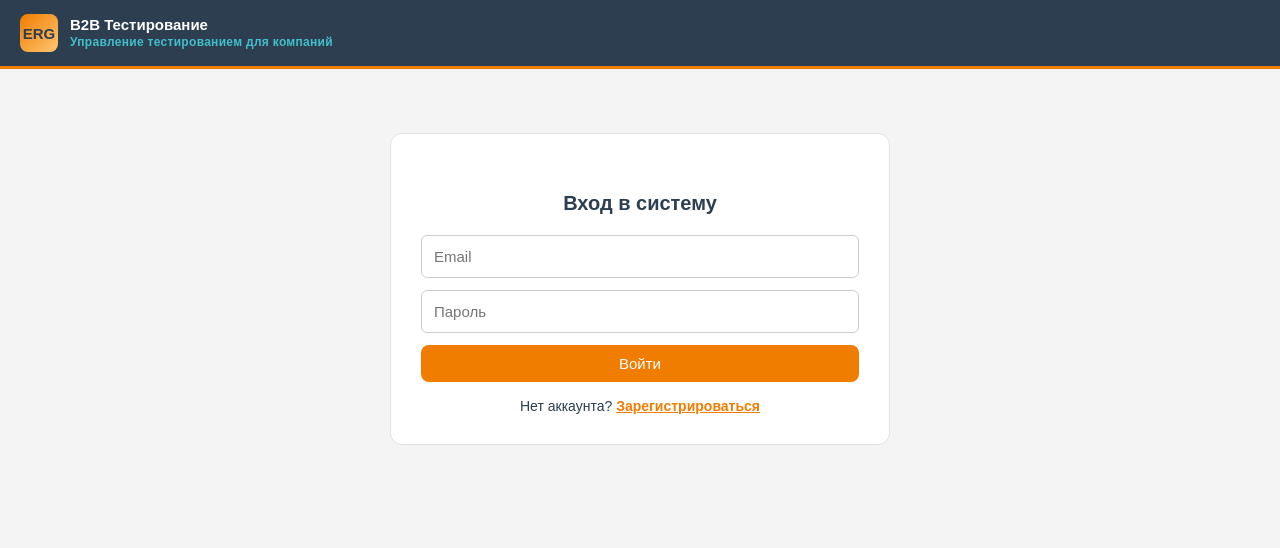
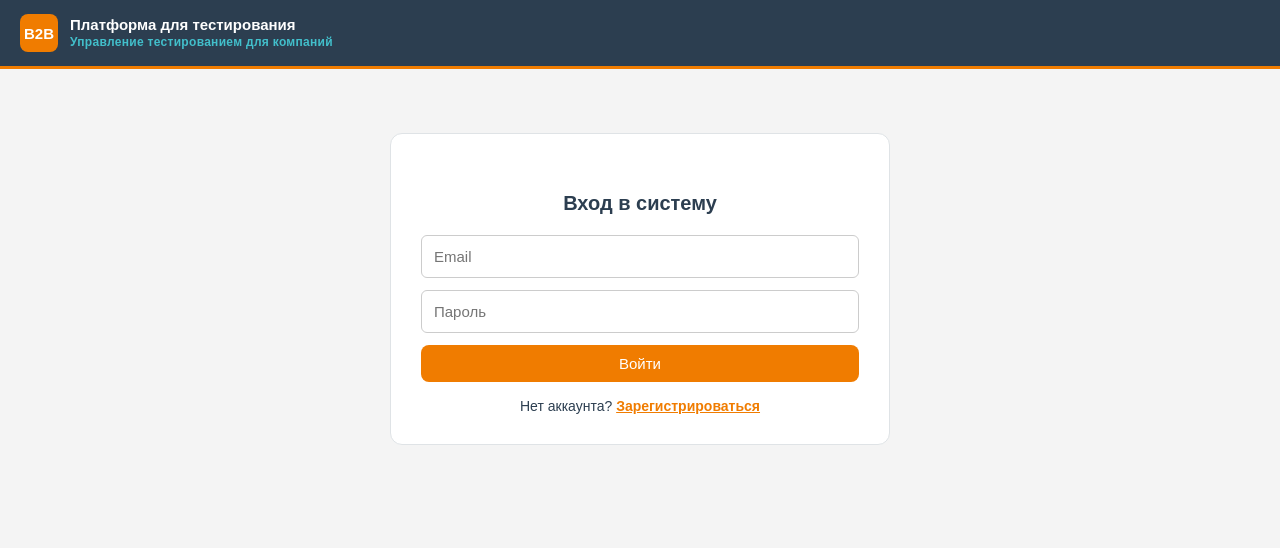
Before and after one commit to wlad88881-rgb/quiz-b2b, a website: page public/index.html in a window 1280 px wide. Drawn offline with nearby package versions, Linux system fonts and the light colour scheme; no server answers.

Commit message:
Update index.html

```diff
--- a/public/index.html
+++ b/public/index.html
@@ -21,9 +21,9 @@
 <body>
 
 <header class="brand-header">
-  <div class="brand-mark">ERG</div>
+  <div class="brand-mark" style="background: #F07C00; color: white;">B2B</div>
   <div class="brand-text">
-    <div class="brand-title">B2B Тестирование</div>
+    <div class="brand-title">Платформа для тестирования</div>
     <div class="brand-subtitle">Управление тестированием для компаний</div>
   </div>
 </header>
```
